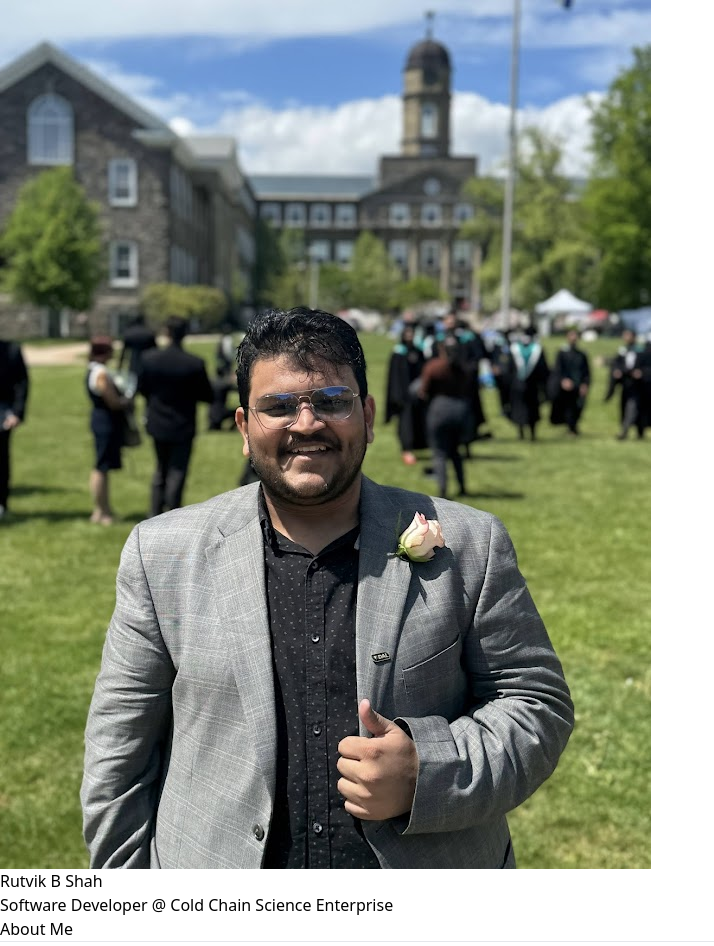
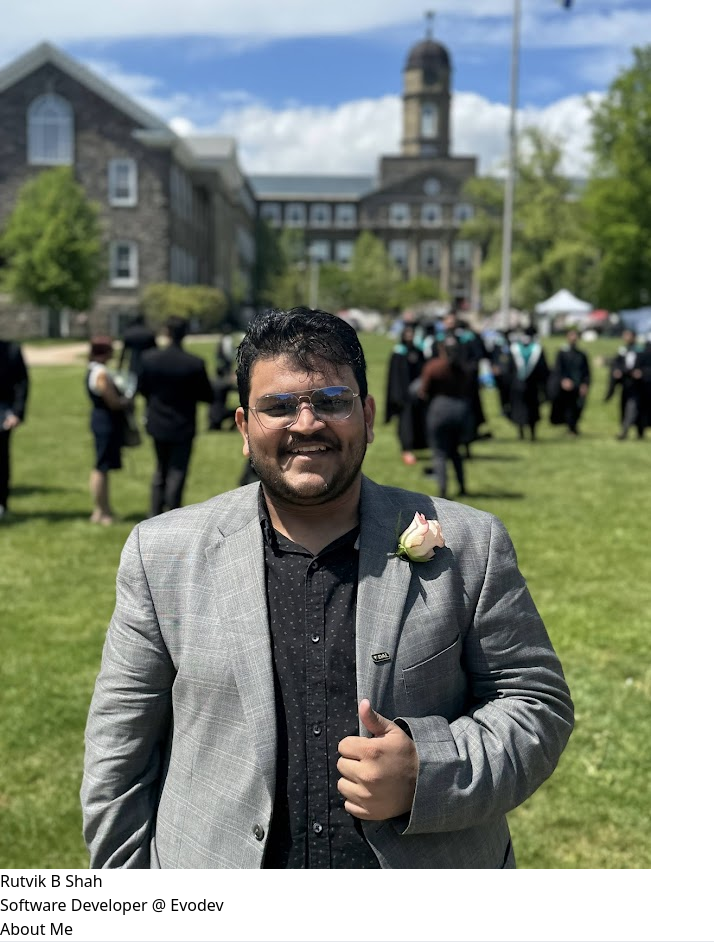
Before and after one commit to rbshah29/biodata, a Nuxt app: page / in a window 1280 px wide. Shown: the top 946 px of the page, without its empty margins (0-714 px from the left). Built offline with nearby package versions, Linux system fonts and the light colour scheme.

Commit message:
Update Biodata.vue

```diff
--- a/components/Biodata.vue
+++ b/components/Biodata.vue
@@ -10,7 +10,7 @@
               <div class="ml-3 mt-4 md:mt-0 w-full">
                 <div>
                   <h1 class="text-3xl font-bold text-gray-800">Rutvik B Shah</h1>
-                  <p class="text-sm text-gray-600 mt-2">Software Developer @ Cold Chain Science Enterprise</p>
+                  <p class="text-sm text-gray-600 mt-2">Software Developer @ Evodev </p>
                 </div>
                 <div class="mt-4">
                   <h2 class="text-2xl font-semibold text-gray-700">About Me</h2><hr class="border-gray-400"/>
```
